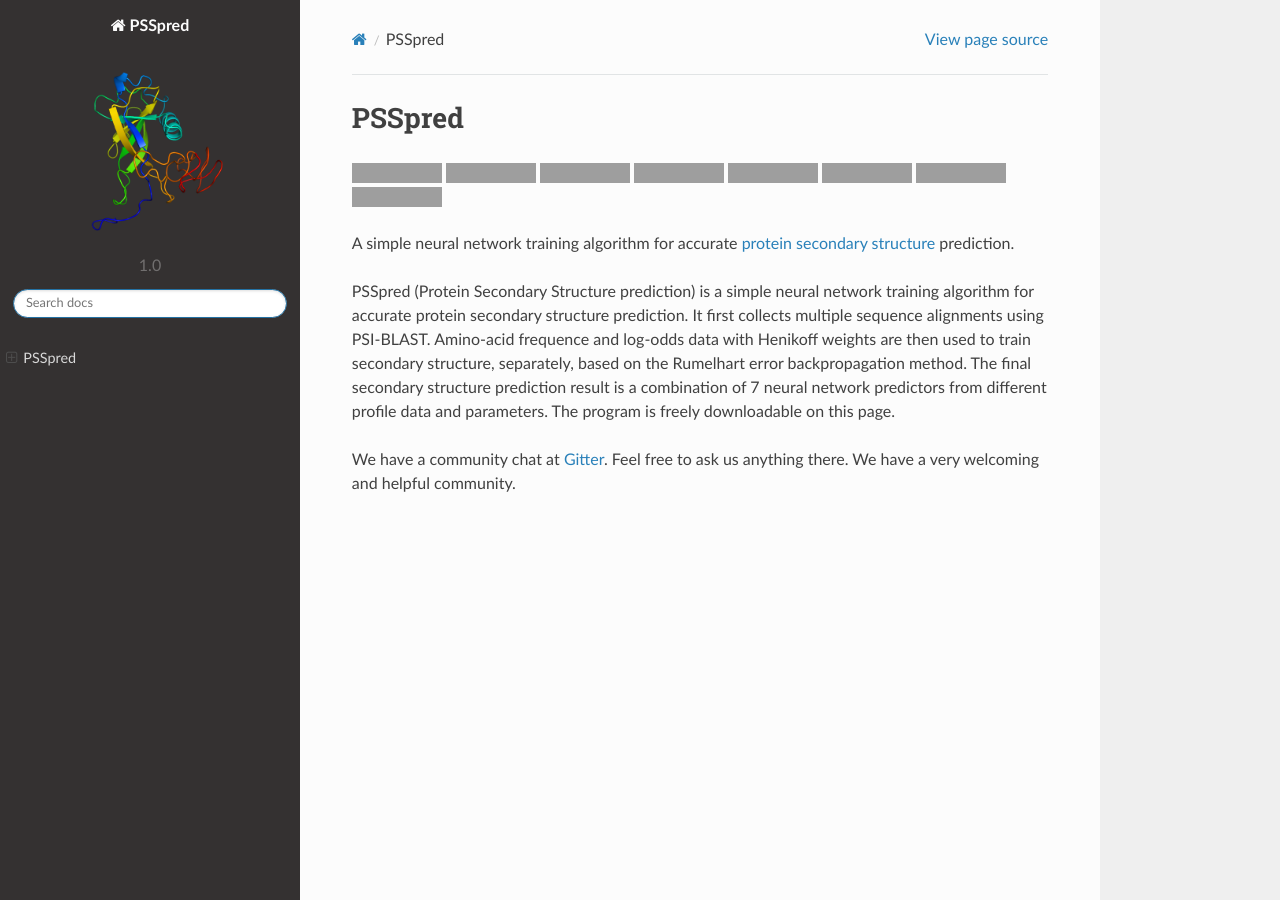
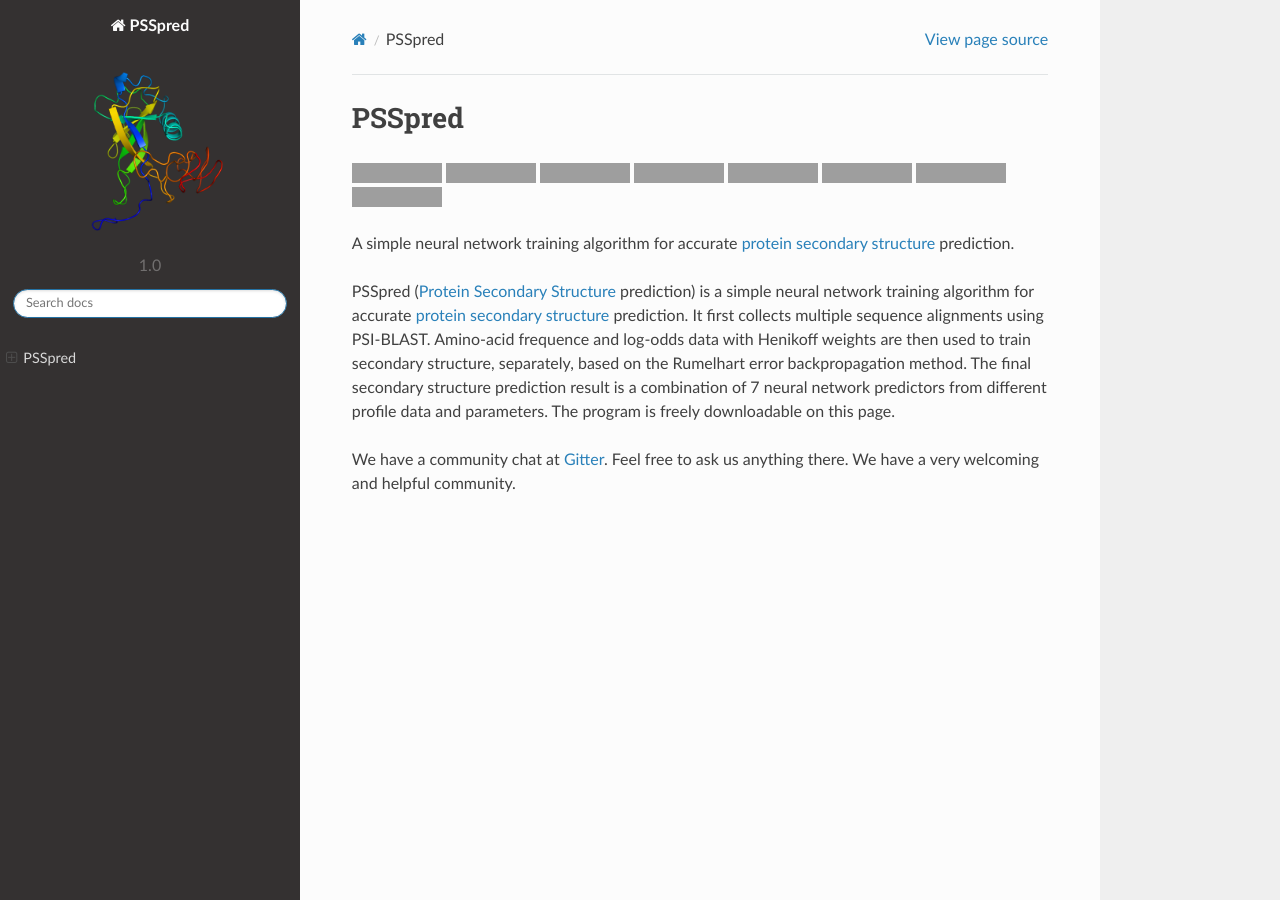
Before and after one commit to nickcafferry/PSSpred, a Sphinx documentation site: the page built from docs/README.rst, in a window 1280 px wide and 900 px high, cut to the strip 0-900 px from the top of the window. Built offline with Sphinx 7.4.7 and the Read the Docs theme 2.0.0, drawn with Linux system fonts in a browser that asks for light colours; some of the changed lines change nothing that is shown; grey boxes are pictures that could not be loaded.

Commit message:
Update README.rst

```diff
--- a/docs/README.rst
+++ b/docs/README.rst
@@ -29,7 +29,7 @@
 
 A simple neural network training algorithm for accurate `protein secondary structure <https://proteinstructures.com/Structure/Structure/secondary-sructure.html>`_ prediction.
 
-PSSpred (Protein Secondary Structure prediction) is a simple neural network training algorithm for accurate protein secondary structure prediction. It first collects multiple sequence alignments using PSI-BLAST. Amino-acid frequence and log-odds data with Henikoff weights are then used to train secondary structure, separately, based on the Rumelhart error backpropagation method. The final secondary structure prediction result is a combination of 7 neural network predictors from different profile data and parameters. The program is freely downloadable on this page.
+PSSpred (`Protein Secondary Structure <https://proteinstructures.com/Structure/Structure/secondary-sructure.html>`_ prediction) is a simple neural network training algorithm for accurate `protein secondary structure <https://proteinstructures.com/Structure/Structure/secondary-sructure.html>`_ prediction. It first collects multiple sequence alignments using PSI-BLAST. Amino-acid frequence and log-odds data with Henikoff weights are then used to train secondary structure, separately, based on the Rumelhart error backpropagation method. The final secondary structure prediction result is a combination of 7 neural network predictors from different profile data and parameters. The program is freely downloadable on this page.
 
 We have a community chat at `Gitter <https://gitter.im/PSSpred/community#>`_. Feel free to ask us anything there. We have a very welcoming and helpful community.
 
```
